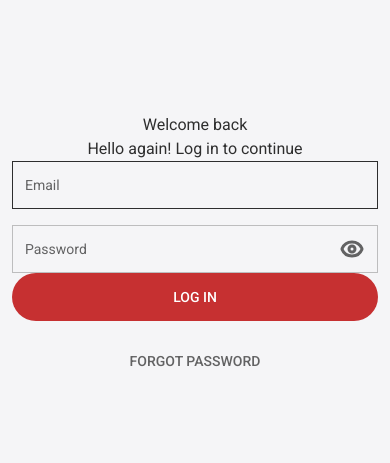
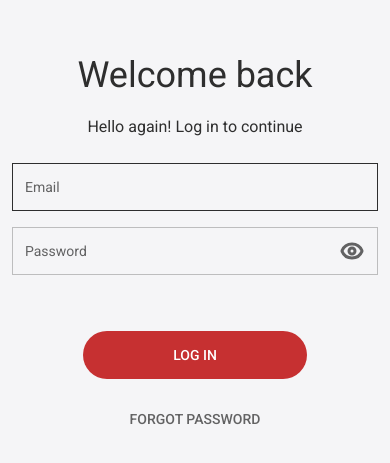
Before and after one commit to hrDGT/HRM, a Next.js app: page /auth/login in a window 390 px wide. Shown: the part 173-636 px from the top of the page. Built offline with nearby package versions, Linux system fonts and the light colour scheme.

Commit message:
fix: styles have been updated to match the layout

```diff
--- a/app/(auth-flow)/auth/login/login-form.tsx
+++ b/app/(auth-flow)/auth/login/login-form.tsx
@@ -33,7 +33,7 @@ export default function LoginForm() {
         title="Welcome back"
         description="Hello again! Log in to continue"
       />
-      <CardContent className="xl:mb-14">
+      <CardContent className="mb-14">
         <Form id="login-form" onSubmit={handleFormSubmit} form={form}>
           <FieldGroup className="gap-y-4">
             <ControlledInput name="email" placeholder="Email" autoFocus />
--- a/app/(auth-flow)/auth/signup/signup-form.tsx
+++ b/app/(auth-flow)/auth/signup/signup-form.tsx
@@ -33,7 +33,7 @@ export default function SignupForm() {
         title="Register now"
         description="Welcome! Sign up to continue"
       />
-      <CardContent className="xl:mb-14">
+      <CardContent className="mb-14">
         <Form id="signup-form" onSubmit={handleFormSubmit} form={form}>
           <FieldGroup className="gap-y-4">
             <ControlledInput name="email" placeholder="Email" autoFocus />
--- a/app/(auth-flow)/forgot-password/forgot-password-form.tsx
+++ b/app/(auth-flow)/forgot-password/forgot-password-form.tsx
@@ -37,7 +37,7 @@ export default function ForgotPasswordForm() {
         title="Forgot password"
         description="We will sent you an email with further instructions"
       />
-      <CardContent className="xl:mb-14">
+      <CardContent className="mb-14">
         <Form id="forgot-password-form" onSubmit={handleFormSubmit} form={form}>
           <ControlledInput name="email" placeholder="Email" autoFocus />
           <FormRootError message={state?.error} />
--- a/app/(auth-flow)/layout.tsx
+++ b/app/(auth-flow)/layout.tsx
@@ -7,7 +7,7 @@ export default function AuthLayout({
 }) {
   return (
     <div className="min-h-screen flex flex-col justify-center items-center p-3">
-      <FadeIn className="w-full sm:max-w-xl">{children}</FadeIn>
+      <FadeIn className="w-full max-w-xl">{children}</FadeIn>
     </div>
   );
 }
--- a/app/(auth-flow)/reset-password/reset-password-form.tsx
+++ b/app/(auth-flow)/reset-password/reset-password-form.tsx
@@ -39,7 +39,7 @@ export default function ResetPasswordForm() {
         title="Set a new password"
         description="Almost done! Now create a new password"
       />
-      <CardContent className="xl:mb-14">
+      <CardContent className="mb-14">
         <Form id="reset-password-form" onSubmit={handleFormSubmit} form={form}>
           <ControlledPasswordInput
             name="newPassword"
--- a/components/forms/form-actions.tsx
+++ b/components/forms/form-actions.tsx
@@ -20,19 +20,19 @@ export function FormActions({
 }: FormActionsProps) {
   return (
     <CardFooter className="justify-center">
-      <Field orientation="vertical" className="xl:max-w-56 ">
+      <Field orientation="vertical" className="max-w-56 ">
         <Button
           type="submit"
           form={formId}
           disabled={isPending}
-          className="mb-2 rounded-4xl xl:min-h-12 self-center uppercase bg-primary hover:brightness-90"
+          className="self-center mb-2 rounded-4xl min-h-12 uppercase bg-primary hover:brightness-90"
         >
           {isPending ? "Loading..." : buttonText}
         </Button>
         <Button asChild variant="link">
           <Link
             href={linkHref}
-            className="inline-flex justify-center items-center uppercase text-sm text-secondary-text font-medium xl:min-h-12"
+            className="inline-flex justify-center items-center uppercase text-sm text-secondary-text font-medium min-h-12"
           >
             {linkText}
           </Link>
--- a/components/forms/form-header.tsx
+++ b/components/forms/form-header.tsx
@@ -8,8 +8,8 @@ interface FormHeaderProps {
 export function FormHeader({ title, description }: FormHeaderProps) {
   return (
     <CardHeader className="text-center">
-      <CardTitle className="xl:text-4xl xl:mb-5 font-normal">{title}</CardTitle>
-      <CardDescription className="xl:text-base xl:mb-6">
+      <CardTitle className="text-4xl mb-5 font-normal">{title}</CardTitle>
+      <CardDescription className="text-base mb-6">
         {description}
       </CardDescription>
     </CardHeader>
```
